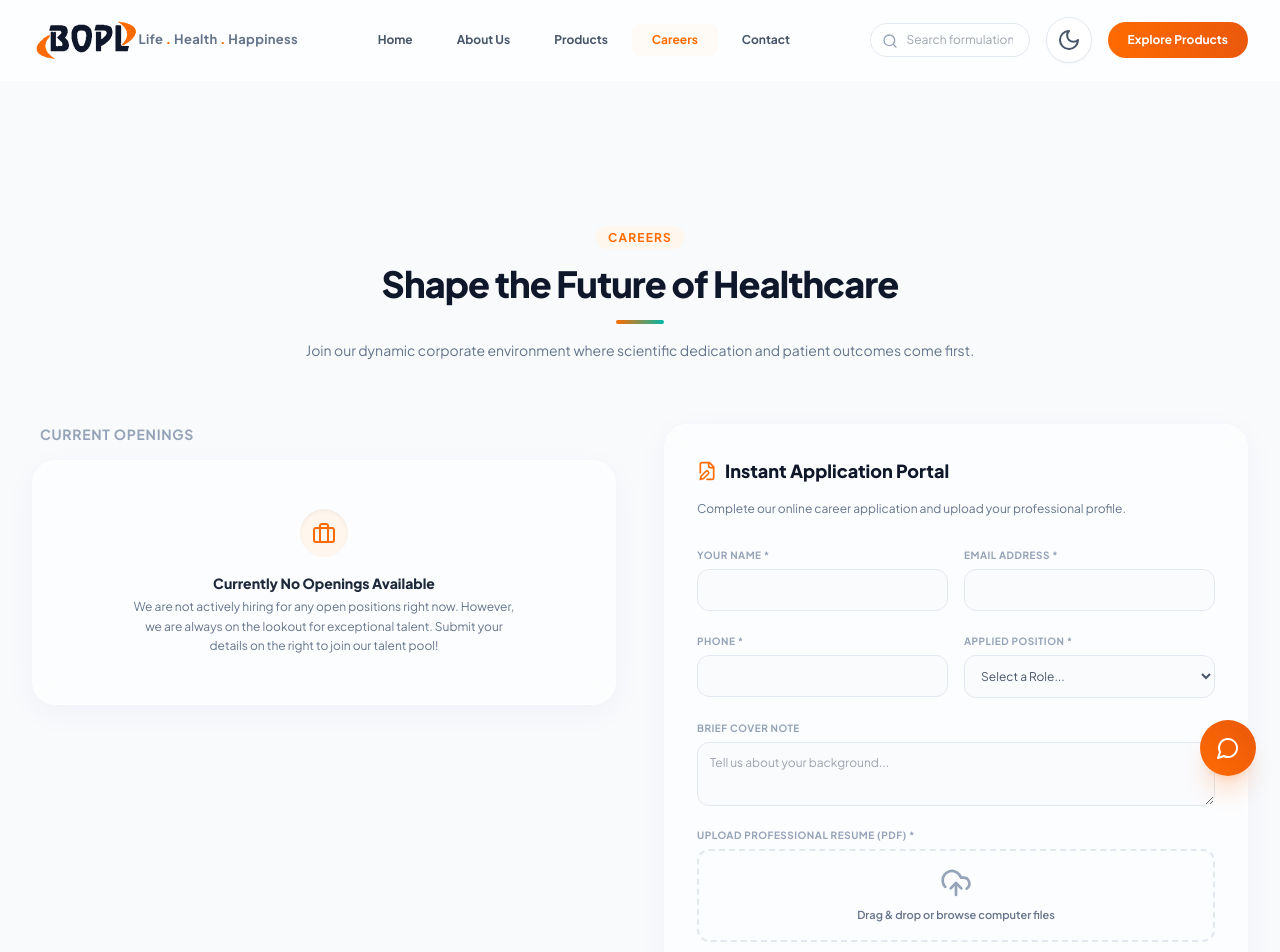
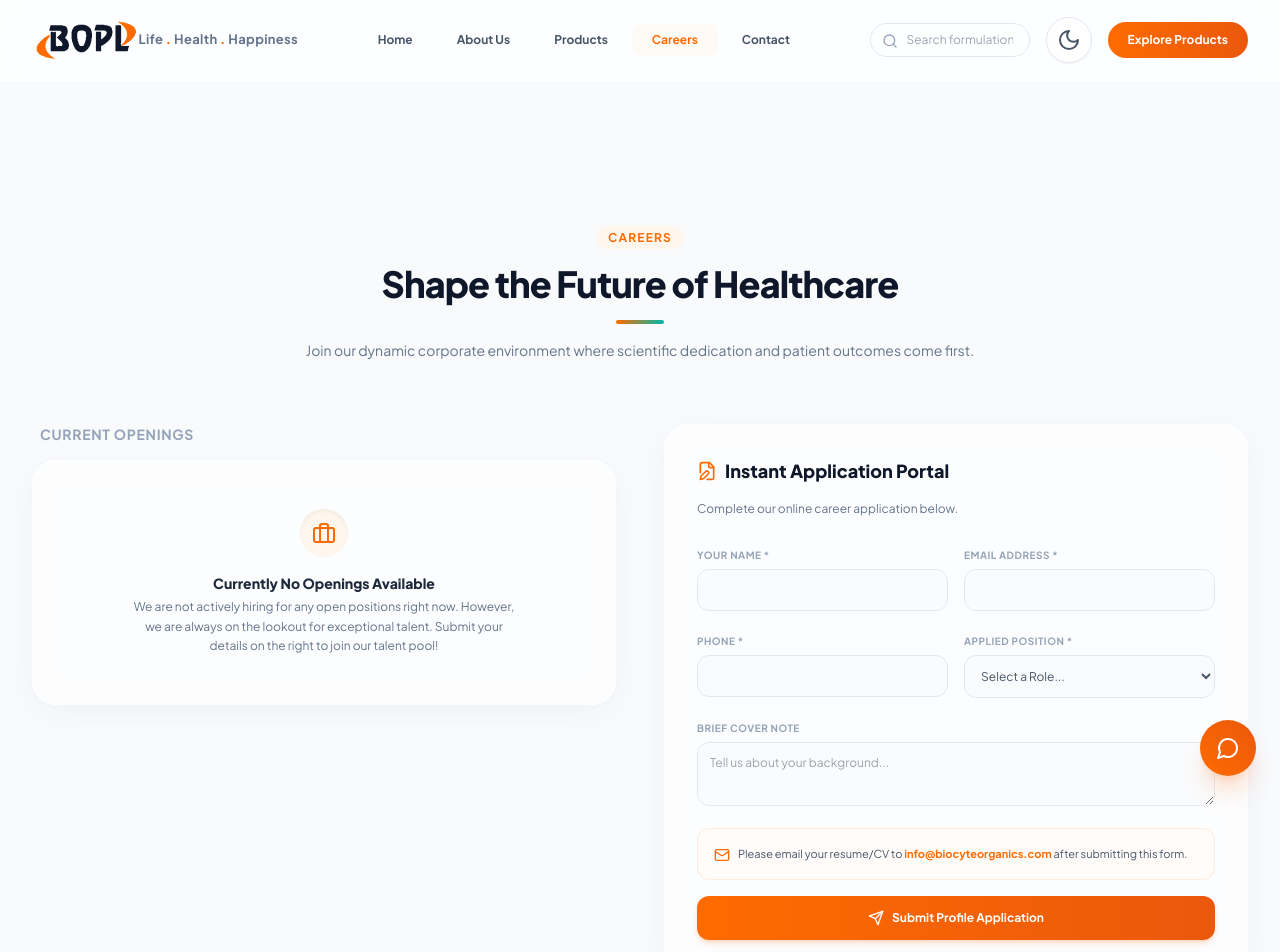
Before and after one commit to shivansh-7718/BOPL, a Next.js app: page /careers in a window 1280 px wide. Shown: the top 952 px of the page. Built offline with nearby package versions, Linux system fonts and the light colour scheme.

Commit message:
Update Careers.tsx

```diff
--- a/src/components/Careers.tsx
+++ b/src/components/Careers.tsx
@@ -1,11 +1,10 @@
 "use client";
 
 import { useState } from "react";
-import { FileEdit, MapPin, Briefcase, UploadCloud, Send } from "lucide-react";
+import { FileEdit, MapPin, Briefcase, Mail, Send } from "lucide-react";
 
 export default function Careers() {
   const [selectedJob, setSelectedJob] = useState("");
-  const [resumeName, setResumeName] = useState("");
   const [submitted, setSubmitted] = useState(false);
   const [loading, setLoading] = useState(false);
   const [error, setError] = useState("");
@@ -24,28 +23,37 @@ const handleSubmit = async (e: React.FormEvent<HTMLFormElement>) => {
 
     const form = e.currentTarget;
     const formData = new FormData(form);
-  formData.append("_subject", "New Career Application - BIOCYTE Organics");
+
+    const payload = {
+      access_key: process.env.NEXT_PUBLIC_WEB3FORMS_KEY,
+      subject: "New Career Application - BIOCYTE Organics",
+      name: formData.get("name"),
+      email: formData.get("email"),
+      phone: formData.get("phone"),
+      position: formData.get("position"),
+      cover_note: formData.get("cover_note"),
+    };
 
     try {
-    const res = await fetch("https://formspree.io/f/xjybgoez", {
+      const res = await fetch("https://api.web3forms.com/submit", {
         method: "POST",
         headers: {
+          "Content-Type": "application/json",
           Accept: "application/json",
         },
-      body: formData,
+        body: JSON.stringify(payload),
       });
+      const result = await res.json();
 
-    if (res.ok) {
+      if (result.success) {
         setSubmitted(true);
         form.reset();
         setTimeout(() => {
           setSubmitted(false);
           setSelectedJob("");
-        setResumeName("");
         }, 2000);
       } else {
-      const data = await res.json();
-      setError(data.errors?.[0]?.message || "Something went wrong. Please try again.");
+        setError("Something went wrong. Please try again.");
       }
     } catch (err) {
       setError("Network error. Please check your connection and try again.");
@@ -88,11 +96,11 @@ const handleSubmit = async (e: React.FormEvent<HTMLFormElement>) => {
               <FileEdit className="text-brandorange-500 w-5 h-5" />
               <span>Instant Application Portal</span>
             </h3>
-            <p className="text-xs text-slate-500 mb-6">Complete our online career application and upload your professional profile.</p>
+            <p className="text-xs text-slate-500 mb-6">Complete our online career application below.</p>
 
             {submitted ? (
               <div className="py-8 text-center text-softgreen-500 font-bold text-sm">
-                Application successfully submitted! Check your email for further steps.
+                Application successfully submitted! Please email your resume to info@biocyteorganics.com to complete your application.
               </div>
             ) : (
               <form onSubmit={handleSubmit} className="space-y-4">
@@ -133,22 +141,11 @@ const handleSubmit = async (e: React.FormEvent<HTMLFormElement>) => {
                   <textarea name="cover_note" placeholder="Tell us about your background..." className="w-full p-3 border border-slate-200 dark:border-slate-800 bg-[#F8FAFC]/50 dark:bg-slate-900/50 rounded-xl text-xs focus:outline-none focus:border-brandorange-500 h-16" />
                 </div>
 
-                <div className="space-y-1.5">
-                  <label className="text-[10px] font-bold uppercase tracking-wider text-slate-400 block">Upload Professional Resume (PDF) *</label>
-                  <div className="border-2 border-dashed border-slate-200 dark:border-slate-800 rounded-xl p-4 text-center cursor-pointer hover:bg-slate-50 dark:hover:bg-slate-900/30 transition-all flex flex-col items-center justify-center relative">
-                    <input
-                      name="resume"
-                      type="file"
-                      required
-                      accept=".pdf"
-                      onChange={(e) => setResumeName(e.target.files?.[0]?.name || "")}
-                      className="absolute inset-0 opacity-0 cursor-pointer"
-                    />
-                    <UploadCloud className="w-8 h-8 text-slate-400 mb-2" />
-                    <span className={`text-[11px] font-semibold ${resumeName ? 'text-softgreen-500' : 'text-slate-500'}`}>
-                      {resumeName ? `Selected: ${resumeName}` : 'Drag & drop or browse computer files'}
+                <div className="p-4 bg-brandorange-50/40 dark:bg-slate-800/40 rounded-xl border border-brandorange-500/10 flex items-start space-x-2">
+                  <Mail className="w-4 h-4 text-brandorange-500 shrink-0 mt-0.5" />
+                  <span className="text-[11px] text-slate-600 dark:text-slate-400 leading-relaxed">
+                    Please email your resume/CV to <a href="mailto:info@biocyteorganics.com" className="font-bold text-brandorange-500 hover:underline">info@biocyteorganics.com</a> after submitting this form.
                   </span>
-                  </div>
                 </div>
 
                 {error && (
```
Lines whose indentation alone changed are shown as unchanged.
